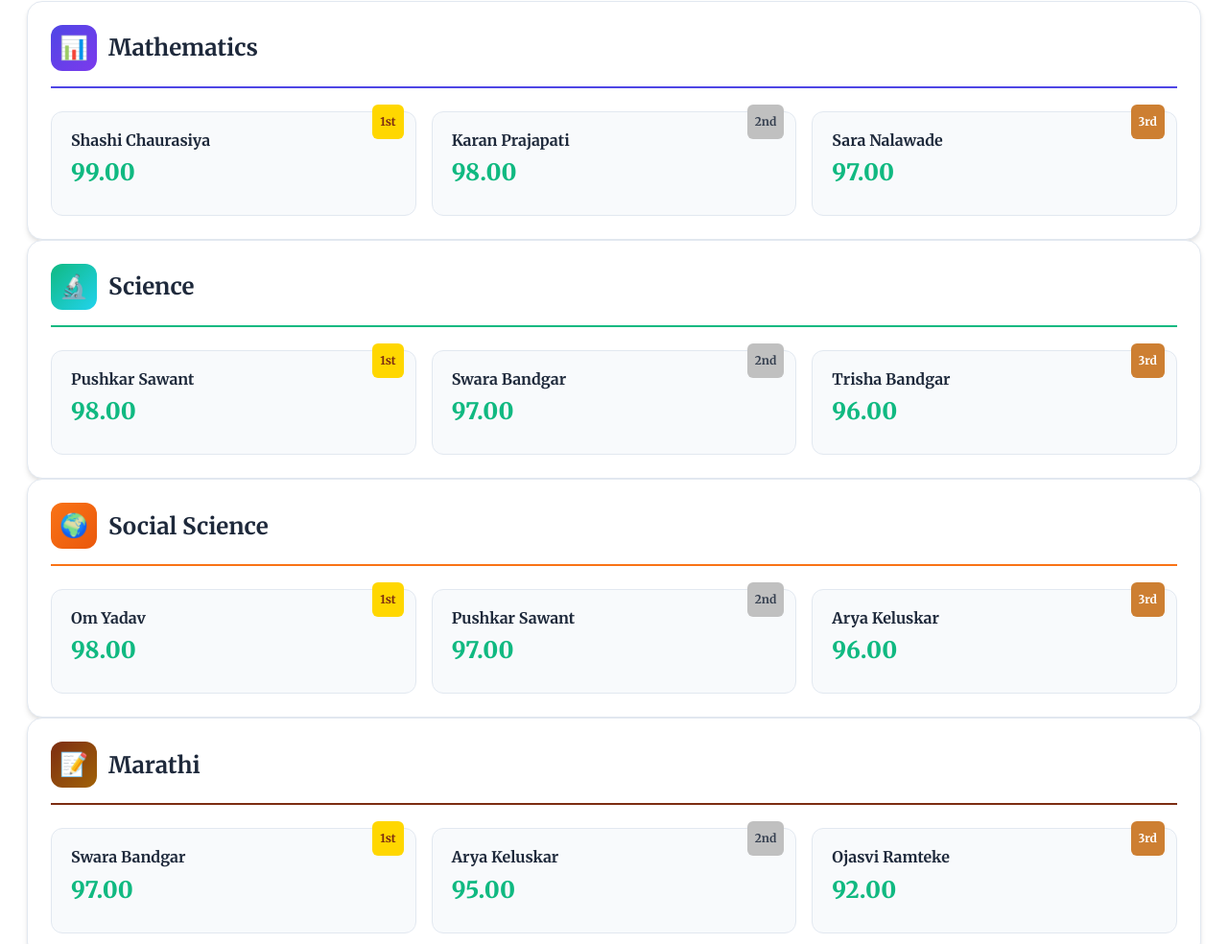
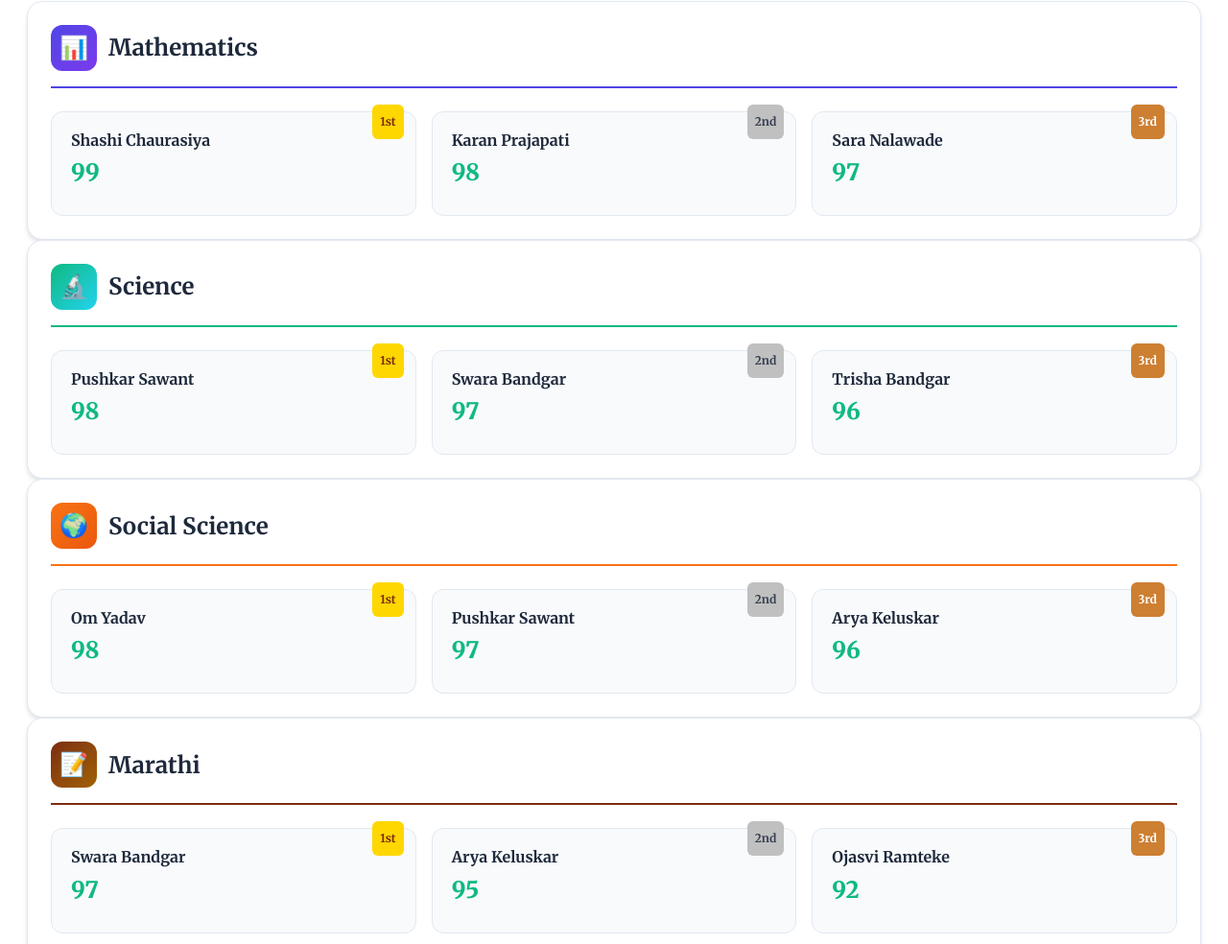
Before and after one commit to ultraedgeit/shreematclasses, a plain HTML site: page academic-results.html in a window 1280 px wide. Shown: the part 1732-2716 px from the top of the page at 96% size. Drawn offline with Linux system fonts and the light colour scheme.

Commit message:
Girish  commit

```diff
--- a/academic-results.html
+++ b/academic-results.html
@@ -477,7 +477,7 @@
       </div>
       <div style="display:flex;justify-content:space-between;align-items:center;margin-bottom:.75rem;">
         <div style="font-size:1.5rem;font-weight:800;color:#10b981;line-height:1;">
-          ${student.score.toFixed(2)}
+          ${Math.round(student.score)}
         </div>
       </div>`;
     el.onmouseenter = () => { el.style.transform='translateY(-2px)'; el.style.boxShadow='0 4px 6px -1px rgba(0,0,0,.1),0 2px 4px -1px rgba(0,0,0,.06)'; el.style.background='#fff'; };
```
